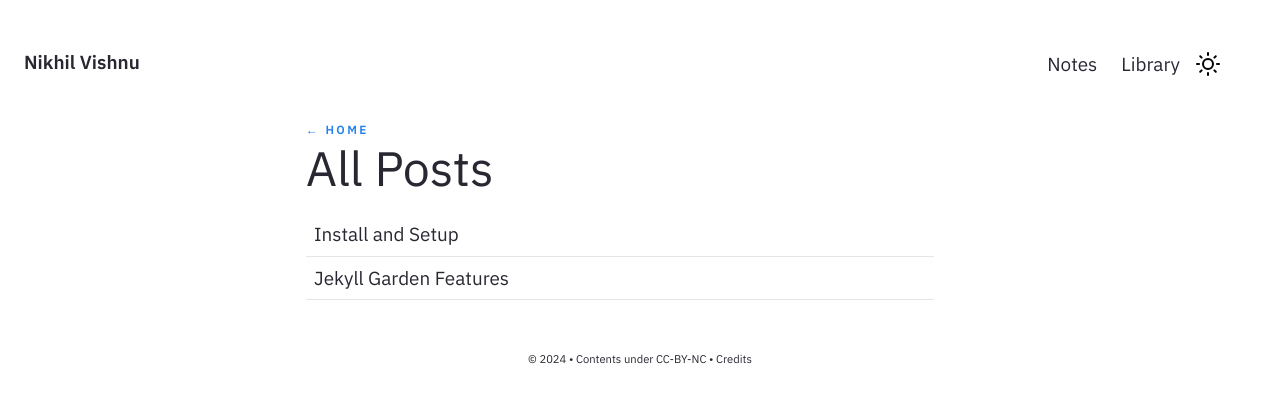
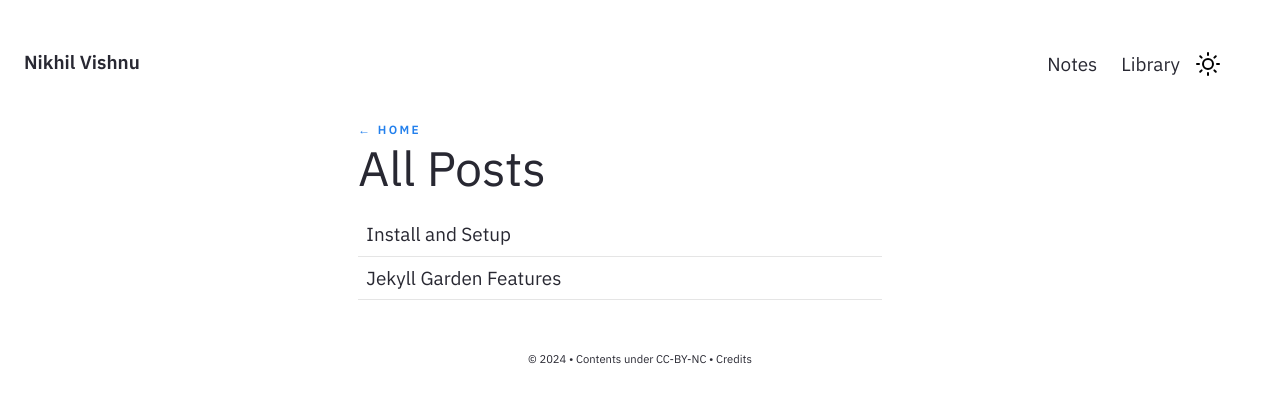
Before and after one commit to nikhilvishnu/nikhilvishnu.github.io, a Jekyll site: the page built from pages/posts.md, in a window 1280 px wide. Shown: the top 403 px of the page. Built offline with Jekyll 4.4.1, drawn with Linux system fonts in a browser that asks for light colours; comment, search, counter and statistics services are not loaded.

Commit message:
Update Post.html
Analytics change

```diff
--- a/_layouts/Post.html
+++ b/_layouts/Post.html
@@ -51,7 +51,8 @@
     {%- endif -%}
 
     <title>{{page.title}} - {{site.heading}}</title>
-    <script data-host="https://microanalytics.io" data-dnt="false" src="https://microanalytics.io/js/script.js" id="ZwSg9rf6GA" async defer></script>
+    <!-- 100% privacy-first analytics -->
+    <script async src="https://scripts.simpleanalyticscdn.com/latest.js"></script>
     <link rel="canonical" href="{{site.url}}{{page.url}}" />
     <link rel="apple-touch-icon" href="{{ site.baseurl }}/assets/img/profile.png">
     <link rel="icon" href="{{ site.baseurl }}/assets/img/favicon.png" type="image/png" sizes="16x16" />
@@ -131,7 +132,7 @@
 
             <!--- Post Feed Layout-->
             {%- if page.permalink == "/posts" -%}
-            <div class="column is-6-widescreen  is-8-desktop is-8-tablet is-12-mobile">
+            <div class="column is-5-widescreen  is-6-desktop is-8-tablet is-12-mobile">
                 <h5 class="meta-title"><a href="/">← Home</a></h5>
                 <div class="jumbo">{{page.title}}</div>
                     {%- include Content.html -%}
```
